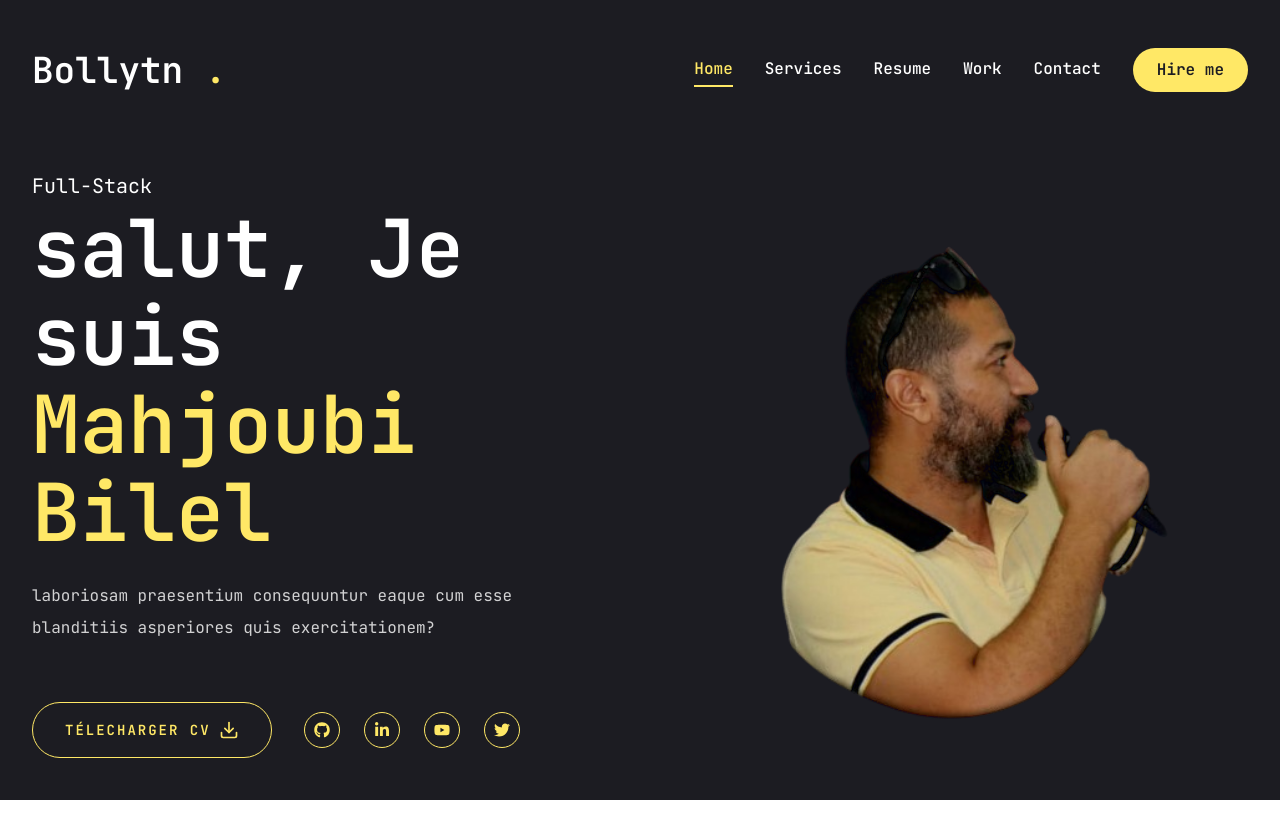
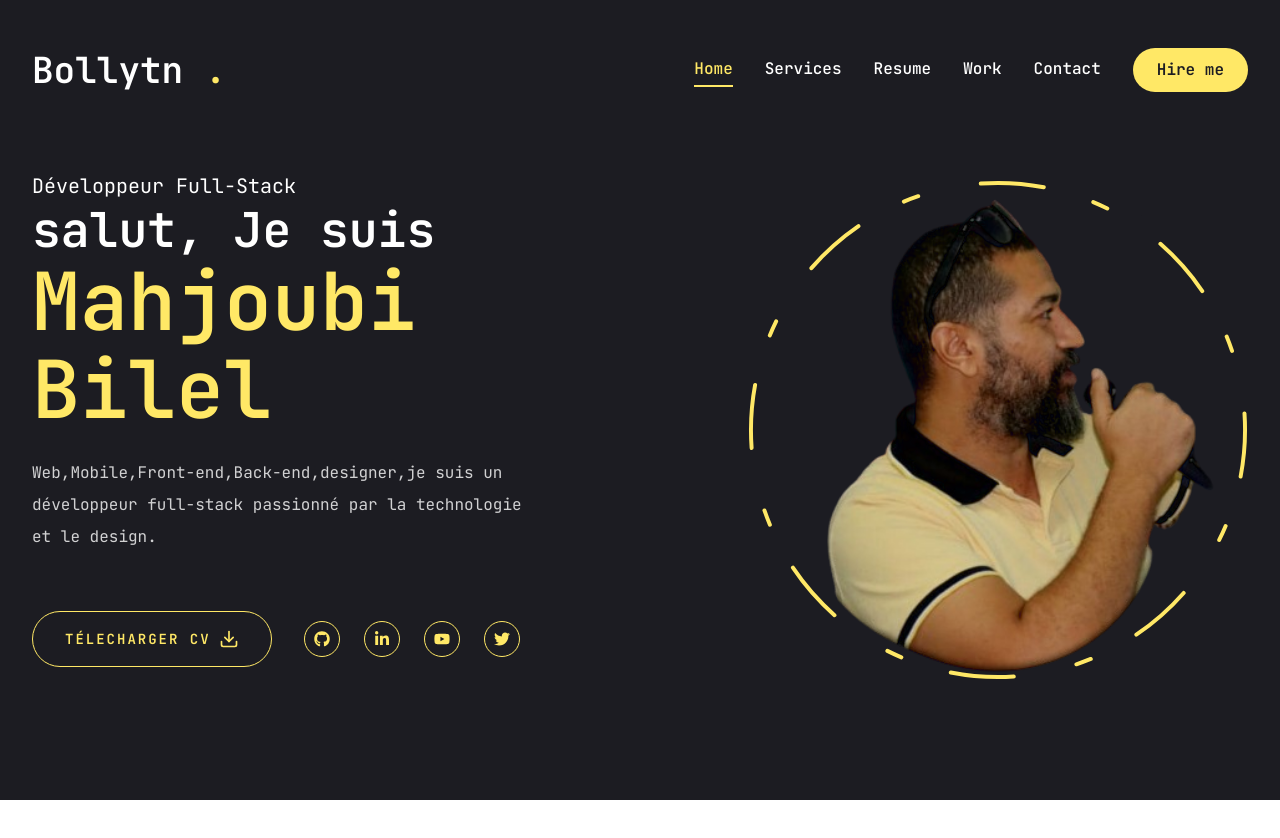
Before and after one commit to bollytn/prof.info, a Next.js app: page / in a window 1280 px wide. Shown: the top 838 px of the page. After the commit the page ends 800 px from the top, so only its background shows below. Built offline with nearby package versions, Linux system fonts and the light colour scheme.

Commit message:
add circle

```diff
--- a/app/page.jsx
+++ b/app/page.jsx
@@ -10,11 +10,11 @@ export default function Home() {
         <div className="flex flex-col xl:flex-row items-center justify-between xl:pt-8 xl:pb-24">
           {/* text*/}
           <div className="text-center xl:text-left order-2 xl:order-none">
-            <span className='text-xl'>Full-Stack</span>
-            <h1 className='h1 mb-6'>
-              salut, Je suis <br /> <span className='text-accent capitalize'>mahjoubi bilel</span>
+            <span className='text-xl'>Développeur Full-Stack</span>
+            <h1 className='h2 mb-6'>
+              salut, Je suis <br /> <span className='text-accent capitalize h1'>mahjoubi bilel</span>
             </h1>
-            <p className='max-w-[500px] mb-9 text-white/80'>laboriosam praesentium consequuntur eaque cum esse blanditiis asperiores quis exercitationem?</p>
+            <p className='max-w-[500px] mb-9 text-white/80'>Web,Mobile,Front-end,Back-end,designer,je suis un développeur full-stack passionné par la technologie et le design.</p>
             {/* btn && social*/}
             <div className='flex flex-col xl:flex-row items-center gap 8'>
               <Button
--- a/components/Photo.jsx
+++ b/components/Photo.jsx
@@ -10,11 +10,12 @@ const Photo = () => {
                 initial={{ opacity: 0 }}
                 animate={{ opacity: 1 }}
                 transition={{ delay: 2, duration: 0.4, ease: "easeIn" }}>
+                {/*image*/}
                 <motion.div
                     initial={{ opacity: 0 }}
                     animate={{ opacity: 1 }}
                     transition={{ delay: 2.4, duration: 0.4, ease: "easeInOut" }}
-                    className="w-[289px] h-[298px] xl:w-[498px] xl:h-[498px] mix-blend-difference">
+                    className="w-[289px] h-[298px] xl:w-[498px] xl:h-[498px] mix-blend-difference absolute ml-8 xl:ml-12">
                     <Image
                         src="/assets/photo.png"
                         priority
@@ -24,8 +25,38 @@ const Photo = () => {
                         className="object-contain"
                     />
                 </motion.div>
+                {/*circle*/}
+                <motion.svg
+                    className="w-[300px] h-[300px] xl:w-[500px] xl:h-[500px]"
+                    fill="transparent"
+                    viewBox="0 0 506 506"
+                    xmlns="http://www.w3.org/2000/svg"
+                >
+                    <motion.circle
+                        cx="253"
+                        cy="253"
+                        r="250"
+                        stroke="#ffe866"
+                        strokeWidth="4"
+                        strokeLinecap="round"
+                        strokeLinejoin="round"
+                        initial={{ strokeDasharray: "24 10 0 0" }}
+                        animate={{
+                            strokeDasharray: ["15 120 25 25", "16 25 92 72", "4 250 22 22"],
+                            rotate: [120, 360],
+                        }}
+                        transition={{
+                            duration: 20,
+                            ease: "easeInOut",
+                            repeat: Infinity,
+                            repeatType: "reverse",
+                        }}
+                    >
+
+                    </motion.circle>
+                </motion.svg>
             </motion.div>
-        </div>
+        </div >
     )
 }
 
```
